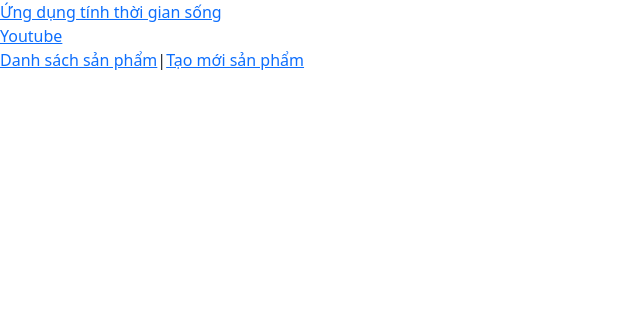
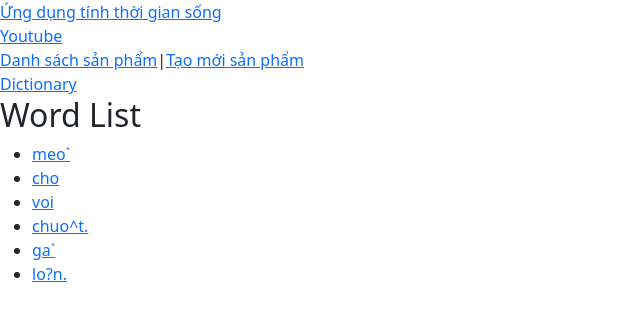
Before and after one commit to hoangfvi09/Module5_Bai3, an Angular app: page /dictionary in a window 1280 px wide. Before the commit this address led to /. Shown: the top 318 px of the page, without its empty margins (0-640 px from the left). Built offline with nearby package versions, Linux system fonts and the light colour scheme.

Commit message:
dictionary

```diff
--- a/src/app/app.component.html
+++ b/src/app/app.component.html
@@ -17,6 +17,10 @@
 
 <a routerLink="/youtube">Youtube</a><br>
 
-<a routerLink="/product/list">Danh sách sản phẩm</a>|<a routerLink="/product/create">Tạo mới sản phẩm</a>
+<a routerLink="/product/list">Danh sách sản phẩm</a>|<a routerLink="/product/create">Tạo mới sản phẩm</a><br>
 
-<div><router-outlet></router-outlet></div>
+<a routerLink="/dictionary">Dictionary</a><br>
+
+<div>
+  <router-outlet></router-outlet>
+</div>
--- a/src/app/app.module.ts
+++ b/src/app/app.module.ts
@@ -23,6 +23,8 @@ import { YoutubePlaylistComponent } from './component/youtube-playlist/youtube-p
 import { YoutubePlayerComponent } from './component/youtube-player/youtube-player.component';
 import { ProductListComponent } from './product/product-list/product-list.component';
 import { ProductCreateComponent } from './product/product-create/product-create.component';
+import { DictPageComponent } from './dictionary/dict-page/dict-page.component';
+import { WordDetailComponent } from './dictionary/word-detail/word-detail.component';
 
 @NgModule({
   declarations: [
@@ -45,7 +47,9 @@ import { ProductCreateComponent } from './product/product-create/product-create.
     YoutubePlaylistComponent,
     YoutubePlayerComponent,
     ProductListComponent,
-    ProductCreateComponent
+    ProductCreateComponent,
+    DictPageComponent,
+    WordDetailComponent
   ],
   imports: [
     BrowserModule,
--- /dev/null
+++ b/src/app/dictionary/dict-page/dict-page.component.html
@@ -0,0 +1,8 @@
+<h2>Word List</h2>
+<ul>
+  <li *ngFor="let engWord of wordList">
+    <a [routerLink]="['/dictionary', engWord.word]">{{engWord.mean}}</a>
+  </li>
+</ul>
+
+<div><router-outlet></router-outlet></div>
--- /dev/null
+++ b/src/app/dictionary/dict-page/dict-page.component.ts
@@ -0,0 +1,23 @@
+import { Component, OnInit } from '@angular/core';
+import {DictionaryService} from "../../service/dictionary.service";
+import {Word} from "../../model/word";
+
+@Component({
+  selector: 'app-dict-page',
+  templateUrl: './dict-page.component.html',
+  styleUrls: ['./dict-page.component.css']
+})
+export class DictPageComponent implements OnInit {
+  wordList: Word[]=[]
+
+  constructor(private dictionaryService: DictionaryService) { }
+
+  ngOnInit(){
+    this.getAll()
+
+  }
+  getAll(){
+    this.wordList = this.dictionaryService.wordList
+  }
+
+}
--- /dev/null
+++ b/src/app/dictionary/word-detail/word-detail.component.html
@@ -0,0 +1,2 @@
+<p>Word: {{engWord.word}}</p>
+<p>Meaning: {{engWord.mean}}</p>
--- /dev/null
+++ b/src/app/dictionary/word-detail/word-detail.component.ts
@@ -0,0 +1,15 @@
+import { Component, OnInit } from '@angular/core';
+
+@Component({
+  selector: 'app-word-detail',
+  templateUrl: './word-detail.component.html',
+  styleUrls: ['./word-detail.component.css']
+})
+export class WordDetailComponent implements OnInit {
+
+  constructor() { }
+
+  ngOnInit(): void {
+  }
+
+}
--- a/src/app/service/dictionary.service.ts
+++ b/src/app/service/dictionary.service.ts
@@ -13,12 +13,26 @@ export class DictionaryService {
     word: 'dog',
     mean: 'cho'},
     {
-    word: 'cat',
-    mean: 'meo`'},
+    word: 'elephant',
+    mean: 'voi'},
     {
-    word: 'cat',
-    mean: 'meo`'},
+    word: 'mouse',
+    mean: 'chuo^t.'},
+    {
+    word: 'chicken',
+    mean: 'ga`'},
+    {
+    word: 'pig',
+    mean: 'lo?n.'},
   ]
 
   constructor() { }
+  showList(){
+    return this.wordList;
+  }
+
+  translate(word: String){
+    return this.wordList.find(item =>item.word === word)
+  }
+
 }
```
Also changed, not shown: src/app/app-routing.module.ts (+10 -0 lines), src/app/dictionary/dict-page/dict-page.component.css (added), src/app/dictionary/word-detail/word-detail.component.css (added), 2 other files (tests, documents, lock files or other folders).
